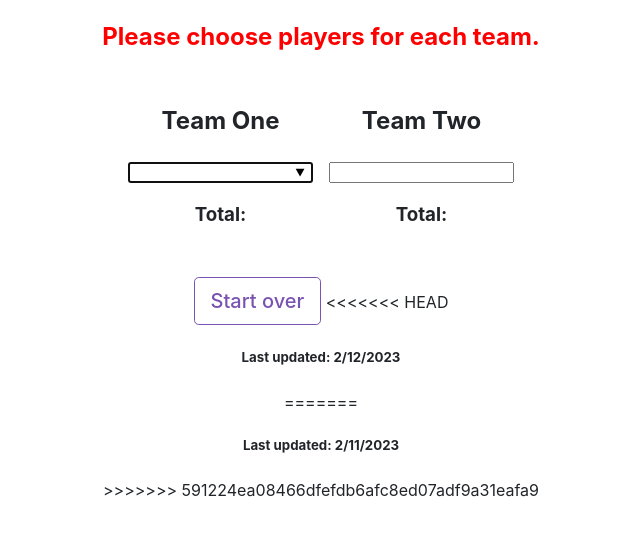
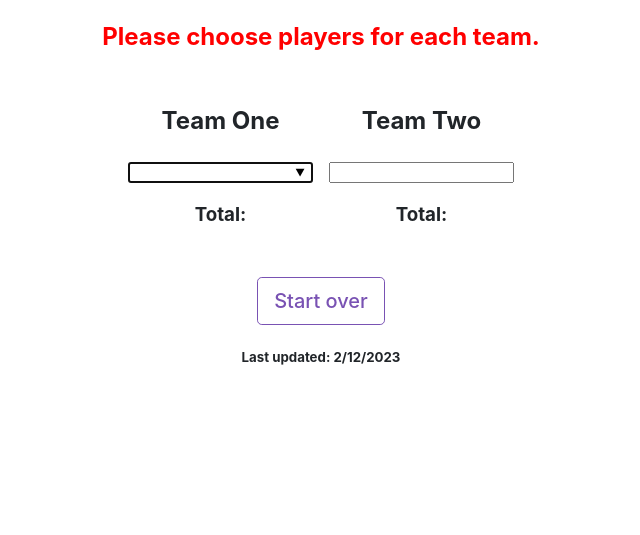
Before and after one commit to mrbusche/trade-calculator, a website: page calc/index.html in a window 1280 px wide. Shown: the part 77-612 px from the top of the page, without its empty margins (319-959 px from the left). Drawn offline with Linux system fonts and the light colour scheme.

Commit message:
fix date (#3)

```diff
--- a/calc/index.html
+++ b/calc/index.html
@@ -52,11 +52,7 @@
     </div>
     <h4 id="url"></h4>
     <button id="reset" class="btn">Start over</button>
-<<<<<<< HEAD
     <h5>Last updated: 2/12/2023</h5>
-=======
-    <h5>Last updated: 2/11/2023</h5>
->>>>>>> 591224ea08466dfefdb6afc8ed07adf9a31eafa9
     <script src="js/trade.js"></script>
   </body>
 </html>
```
